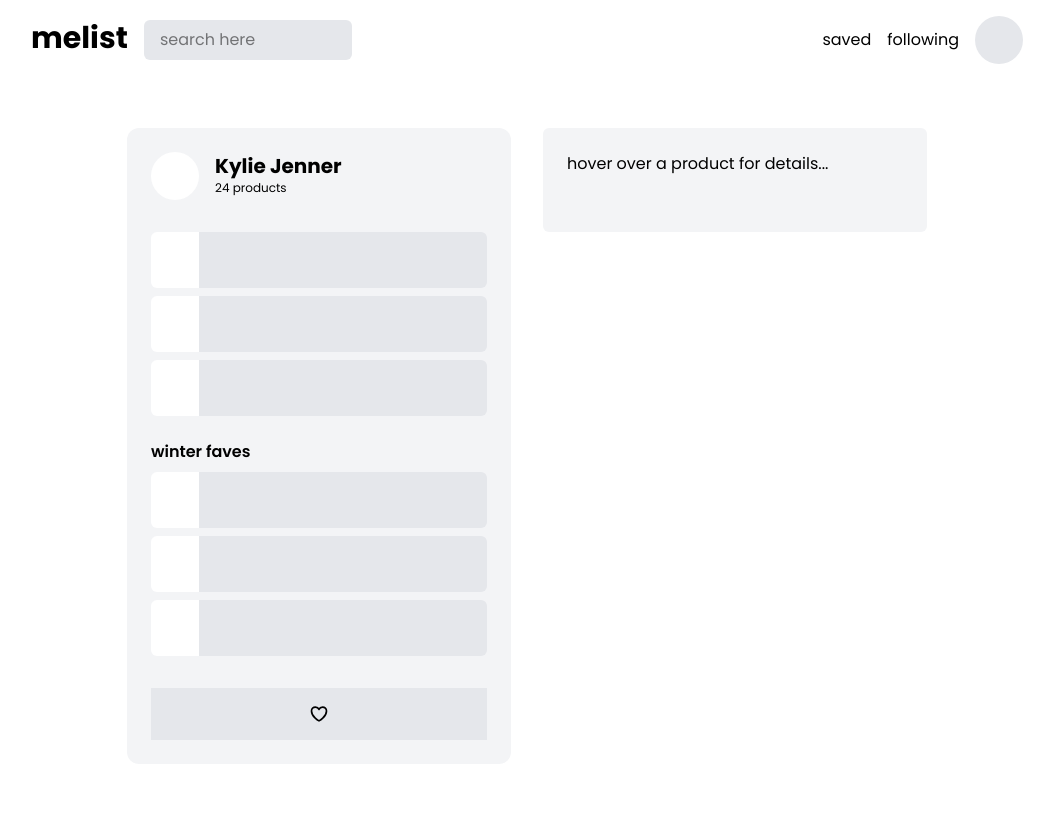
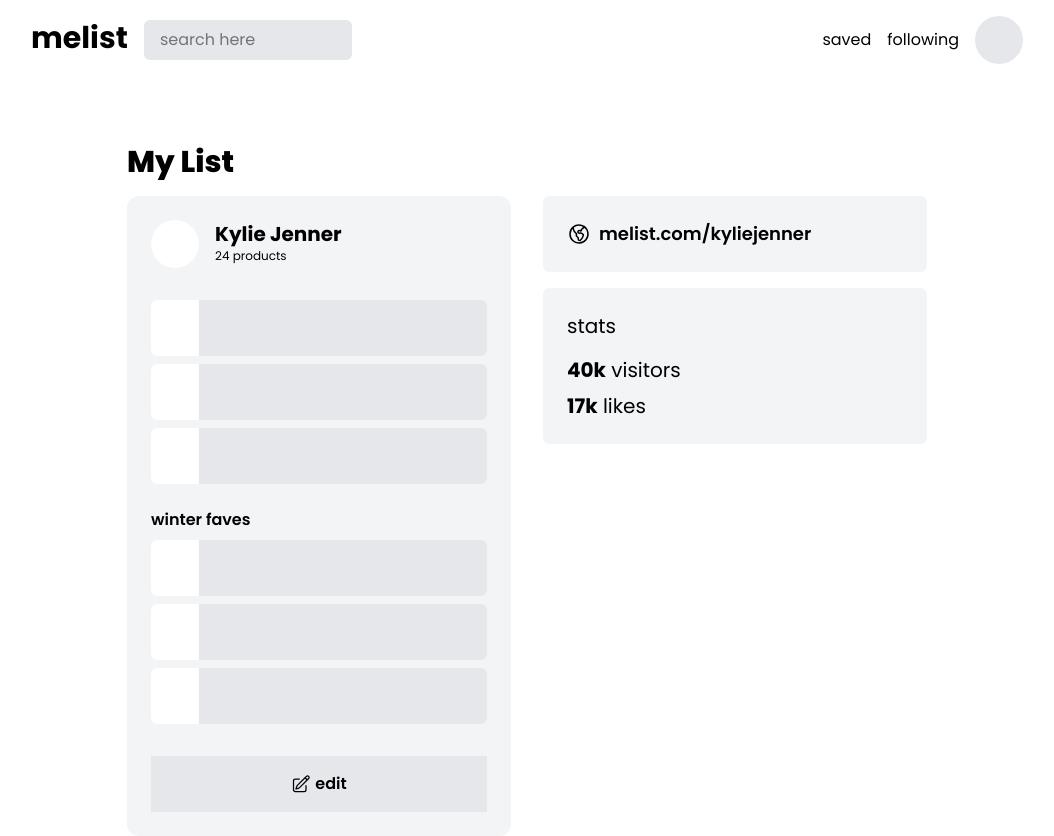
Before and after one commit to jkimcode/melist, a React (Vite) app: page /my in a window 1280 px wide. Shown: the whole page, without its empty margins (113-1167 px from the left). Before the commit the page ends 800 px from the top, so only its background shows below. Built offline with nearby package versions, Linux system fonts and the light colour scheme.

Commit message:
add myprofile page

```diff
--- a/src/components/Melist.tsx
+++ b/src/components/Melist.tsx
@@ -1,15 +1,20 @@
 import { HeartIcon } from "@heroicons/react/24/outline";
 import { ProductDetails } from "../common/types";
 import { SetStateAction } from "react";
+import { PencilSquareIcon } from "@heroicons/react/24/outline";
+import { Link } from "react-router";
 
 type hoveredProductSetter = React.Dispatch<SetStateAction<ProductDetails | null>>
+type clickedProductSetter = React.Dispatch<SetStateAction<ProductDetails | null>>;
 interface MelistProps {
     displayMode: string;
     setHoveredProduct?: hoveredProductSetter;
+    setClickedProduct?: clickedProductSetter;
 }
-function Melist({ displayMode, setHoveredProduct } : MelistProps) {
+function Melist({ displayMode, setHoveredProduct, setClickedProduct } : MelistProps) {
     if (displayMode == "condensed") return <MelistCondensedView />
     if (displayMode == "profile" && setHoveredProduct) return <MelistProfileView setHovered={setHoveredProduct} />
+    if (displayMode == "my" && setClickedProduct) return <MelistMyView setClicked={setClickedProduct} />
 }
 
 function MelistCondensedView() {
@@ -110,4 +115,64 @@ function MelistProfileView({ setHovered } : { setHovered: hoveredProductSetter }
     )
 }
 
+function MelistMyView({ setClicked } : { setClicked: clickedProductSetter }) {
+    return (
+        <div className="bg-gray-100 p-6 flex flex-col gap-8 rounded-xl w-sm">
+            {/* header */}
+            <div className="flex gap-4">
+                <div className="bg-white rounded-full size-12" />
+                <div>
+                    <div className="font-bold text-xl">Kylie Jenner</div>
+                    <div className="text-xs">24 products</div>
+                </div>
+            </div>
+
+            {/* products */}
+            <div>
+                {/* featured */}
+                <div className="flex flex-col gap-2">
+                    <div className="flex" onClick={() => setClicked({ productTitle: "product A" })}>
+                        <div className="bg-white size-14 rounded-l-md"></div>
+                        <div className="bg-gray-200 w-full rounded-r-md"></div>
+                    </div>
+                    <div className="flex" onClick={() => setClicked({ productTitle: "product B" })}>
+                        <div className="bg-white size-14 rounded-l-md"></div>
+                        <div className="bg-gray-200 w-full rounded-r-md"></div>
+                    </div>
+                    <div className="flex" onClick={() => setClicked({ productTitle: "product C" })}>
+                        <div className="bg-white size-14 rounded-l-md"></div>
+                        <div className="bg-gray-200 w-full rounded-r-md"></div>
+                    </div>
+                </div>
+
+                {/* more products */}
+                <div className="mt-6">
+                    <div className="font-semibold">winter faves</div>
+                    <div className="flex flex-col gap-2 mt-2">
+                        <div className="flex">
+                            <div className="bg-white size-14 rounded-l-md"></div>
+                            <div className="bg-gray-200 w-full rounded-r-md"></div>
+                        </div>
+                        <div className="flex">
+                            <div className="bg-white size-14 rounded-l-md"></div>
+                            <div className="bg-gray-200 w-full rounded-r-md"></div>
+                        </div>
+                        <div className="flex">
+                            <div className="bg-white size-14 rounded-l-md"></div>
+                            <div className="bg-gray-200 w-full rounded-r-md"></div>
+                        </div>
+                    </div>
+                </div>
+            </div>
+
+            {/* buttons */}
+            <div className="flex gap-4">
+                <Link to="/edit" className="py-4 w-full bg-gray-200 flex justify-center items-center font-semibold">
+                    <PencilSquareIcon className="size-5 mr-1" /> edit
+                </Link>
+            </div>
+        </div>
+    )
+}
+
 export default Melist
--- a/src/main.tsx
+++ b/src/main.tsx
@@ -8,6 +8,8 @@ import Navigation from './components/Navigation.tsx'
 import Profile from './pages/app/Profile.tsx'
 import Search from './pages/app/Search.tsx'
 import Home from './pages/app/Home.tsx'
+import MyProfile from './pages/app/MyProfile.tsx'
+import Edit from './pages/app/Edit.tsx'
 
 createRoot(document.getElementById('root')!).render(
   <StrictMode>
@@ -17,8 +19,10 @@ createRoot(document.getElementById('root')!).render(
         <Route index element={<Marketing />} />
         <Route path="/:userId" element={<Profile />} />
         <Route path="/search" element={<Search />} />
+        <Route path="/my" element={<MyProfile />} />
         <Route path="/home" element={<Home />} />
         <Route path="/test" element={<App />} />
+        <Route path="/edit" element={<Edit />} />
       </Routes>
     </BrowserRouter>
   </StrictMode>,
--- /dev/null
+++ b/src/pages/app/Edit.tsx
@@ -0,0 +1,8 @@
+
+function Edit() {
+    return (
+        <>Edit</>
+    )
+}
+
+export default Edit
--- /dev/null
+++ b/src/pages/app/MyProfile.tsx
@@ -0,0 +1,52 @@
+import { useState } from "react";
+import Melist from "../../components/Melist"
+import { ProductDetails } from "../../common/types";
+import { ArrowLeftIcon } from "@heroicons/react/16/solid";
+import { GlobeAmericasIcon } from "@heroicons/react/24/outline";
+
+function MyProfile() {
+    const [clickedProduct, setClickedProduct] = useState<ProductDetails | null>(null);
+    return (
+        <div className="mx-auto max-w-5xl">
+            <div className="flex justify-center">
+                <div className="flex flex-col">
+                    <div className="font-extrabold text-3xl mt-16 justify-self-start">My List</div>
+                    <div className="mt-4 flex gap-8">
+                        <Melist displayMode="my" setClickedProduct={setClickedProduct} />
+                        <div className="flex flex-col gap-4">
+                            <div className={`bg-gray-100 h-fit p-6 rounded-md items-center ${clickedProduct ? "w-md" : "w-sm"} text-lg transition-[width] duration-100`}>
+                                {!clickedProduct && (
+                                    <div className="flex items-center font-semibold">
+                                        <GlobeAmericasIcon className="size-6 mr-2" /> melist.com/kyliejenner
+                                    </div>
+                                )}
+                                {clickedProduct && (
+                                    <>
+                                        <div className="flex items-center hover:underline" onClick={() => setClickedProduct(null)}>
+                                            <ArrowLeftIcon className="size-4 mr-1" /> back
+                                        </div>
+                                        <div className="mt-6">
+                                            {clickedProduct.productTitle}
+                                        </div>
+                                    </>
+                                )}
+                            </div>
+                            {!clickedProduct && (
+                                <div className={`bg-gray-100 h-fit p-6 rounded-md w-sm  text-lg`}>
+                                    <div className="text-xl">stats</div>
+                                    <div className="text-xl flex flex-col gap-2 mt-4">
+                                        <div><span className="font-bold">40k</span> visitors</div>
+                                        <div><span className="font-bold">17k</span> likes</div>
+                                    </div>
+                                </div>
+                            )}
+                        </div>
+
+                    </div>
+                </div>
+            </div>
+        </div>
+    )
+}
+
+export default MyProfile
```
